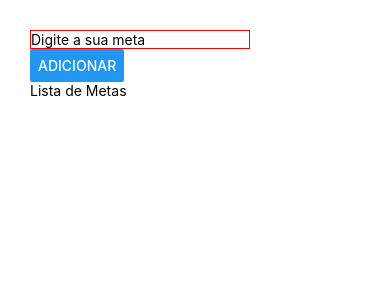
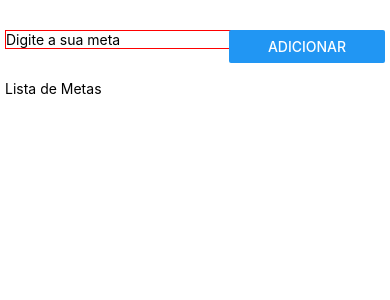
Before and after one commit to RafaelAbreuIESB/Rafael-Iesb-Projeto, a React Native app: screen / in a window 390 px wide. Shown: the top 300 px of the page. Built offline with nearby package versions, Linux system fonts and the light colour scheme.

Commit message:
Adicionar

```diff
--- a/App.js
+++ b/App.js
@@ -9,18 +9,18 @@ import {
 export default function App() {
   return (
     <View style={styles.mainContainer}>
-      <view style={{ width: 150 }}>
+      <View style={{ width: '60%', position:'absolute', left: 5, top: 30 }}>
         <TextInput
           style={styles.inputText}
           placeholder={rotulo_input_meta}
         ></TextInput>
-      </view>
-      <view style={{ width: 150 }}>
+      </View>
+      <View style={{width: '40%', position:'absolute', right: 5, top: 30}}>
         <Button title={rotulo_btn_cadastro_meta}></Button>
-      </view>
-      <view>
+      </View>
+      <View style={{width: 150, position:'absolute', left: 5, top: 80}}>
         <Text>{rotulo_lista_metas}</Text>
-      </view>
+      </View>
     </View>
   );
 }
```
